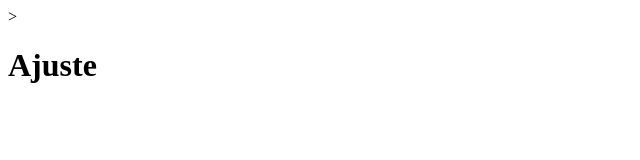
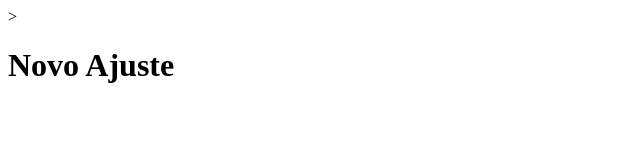
Before and after one commit to Sidcley1972/EstudoWeb, a plain HTML site: page Index.html in a window 1280 px wide. Shown: the whole page, without its empty margins (0-640 px from the left). Drawn offline with Linux system fonts and the light colour scheme.

Commit message:
Novo Commit

```diff
--- a/Index.html
+++ b/Index.html
@@ -1,3 +1,3 @@
 ><body>
-    <h1>Ajuste</h1>
+    <h1>Novo Ajuste</h1>
 </body>
```
